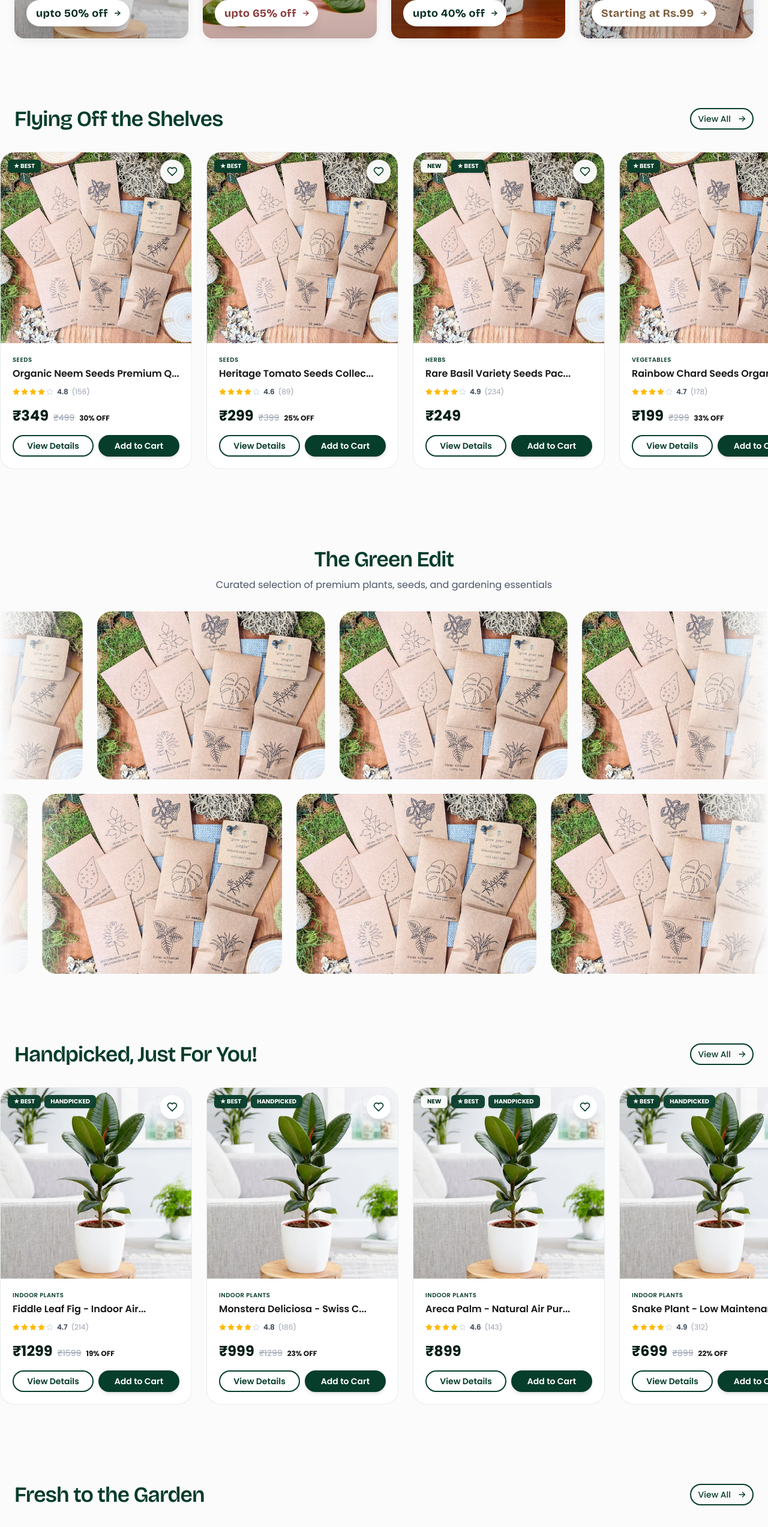
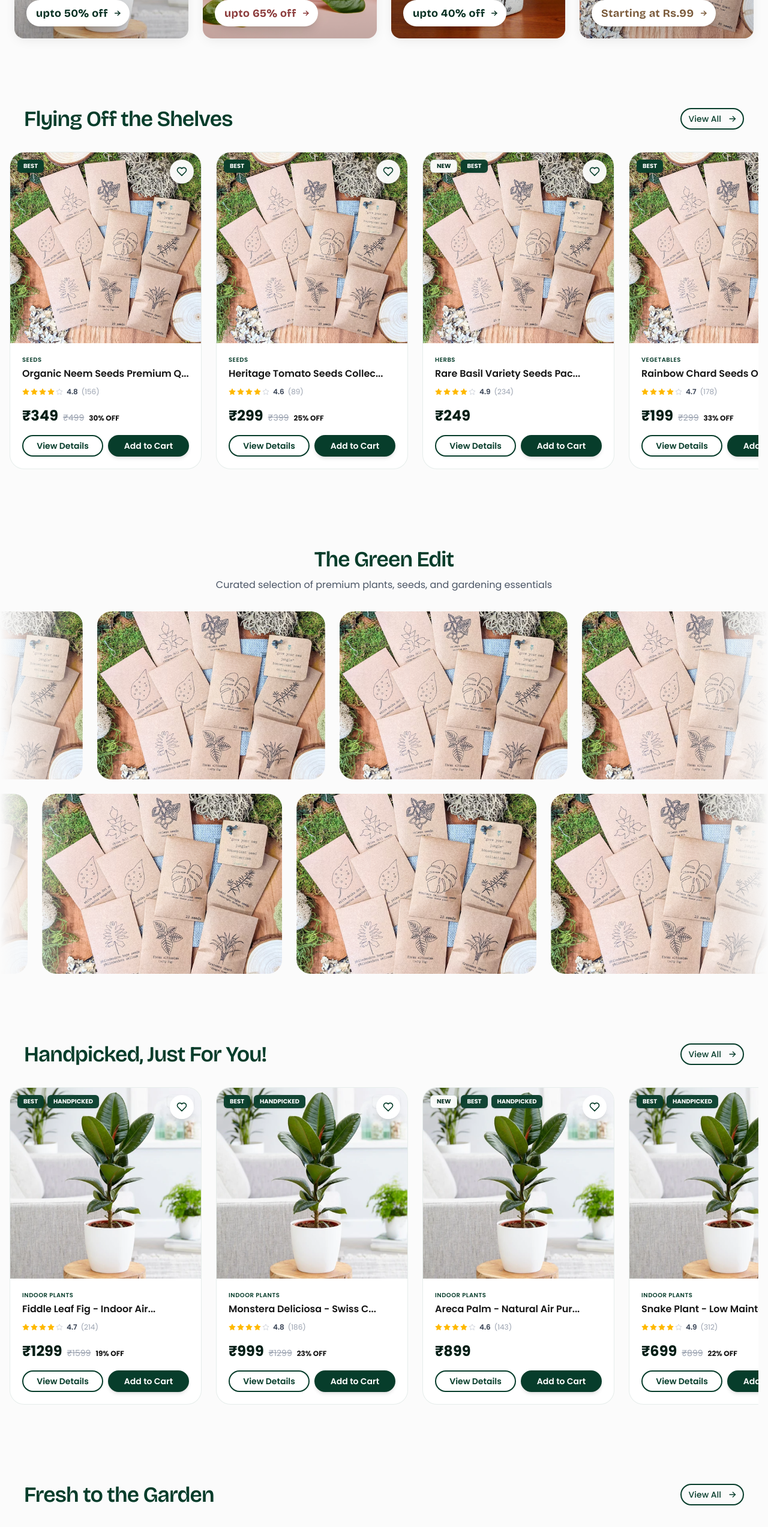
Before and after one commit to samiwasta/Vrukshavalli, a Next.js app: page / in a window 1280 px wide. Shown: the part 1320-3865 px from the top of the page at 60% size. Built offline with nearby package versions, Linux system fonts and the light colour scheme.

Commit message:
Fixed padding

```diff
--- a/app/features/homepage/BestSellers.tsx
+++ b/app/features/homepage/BestSellers.tsx
@@ -76,7 +76,7 @@ const bestSellingProducts = [
 
 export default function BestSellers() {
     return (
-        <section className="container mx-auto w-full bg-background py-10 sm:py-12 lg:py-14">
+        <section className="container mx-auto px-4 w-full bg-background py-10 sm:py-12 lg:py-14">
             {/* Header with container padding */}
             <div className="px-4 sm:px-6 mb-8">
                 <div className="flex items-center justify-between">
--- a/app/features/homepage/Ceramics.tsx
+++ b/app/features/homepage/Ceramics.tsx
@@ -82,7 +82,7 @@ const ceramicProducts = [
 
 export default function Ceramics() {
     return (
-        <section className="container mx-auto w-full bg-background py-10 sm:py-12 lg:py-14">
+        <section className="container mx-auto px-4 w-full bg-background py-10 sm:py-12 lg:py-14">
             {/* Header with container padding */}
             <div className="px-4 sm:px-6 mb-8">
                 <div className="flex items-center justify-between">
--- a/app/features/homepage/HandPicked.tsx
+++ b/app/features/homepage/HandPicked.tsx
@@ -83,7 +83,7 @@ const handPickedProducts = [
 
 export default function HandPicked() {
     return (
-        <section className="container mx-auto w-full bg-background py-10 sm:py-12 lg:py-14">
+        <section className="container mx-auto px-4 w-full bg-background py-10 sm:py-12 lg:py-14">
             {/* Header with container padding */}
             <div className="px-4 sm:px-6 mb-8">
                 <div className="flex items-center justify-between">
--- a/app/features/homepage/NewArrivals.tsx
+++ b/app/features/homepage/NewArrivals.tsx
@@ -82,7 +82,7 @@ const handPickedProducts = [
 
 export default function NewArrivals() {
     return (
-        <section className="container mx-auto w-full bg-background py-10 sm:py-12 lg:py-14">
+        <section className="container mx-auto px-4 w-full bg-background py-10 sm:py-12 lg:py-14">
             {/* Header with container padding */}
             <div className="px-4 sm:px-6 mb-8">
                 <div className="flex items-center justify-between">
--- a/components/ProductCard.tsx
+++ b/components/ProductCard.tsx
@@ -114,7 +114,7 @@ export default function ProductCard({
                   damping: 25
                 }}
               >
-                ★ BEST
+                BEST
               </motion.span>
             )}
             {isHandPicked && (
```
